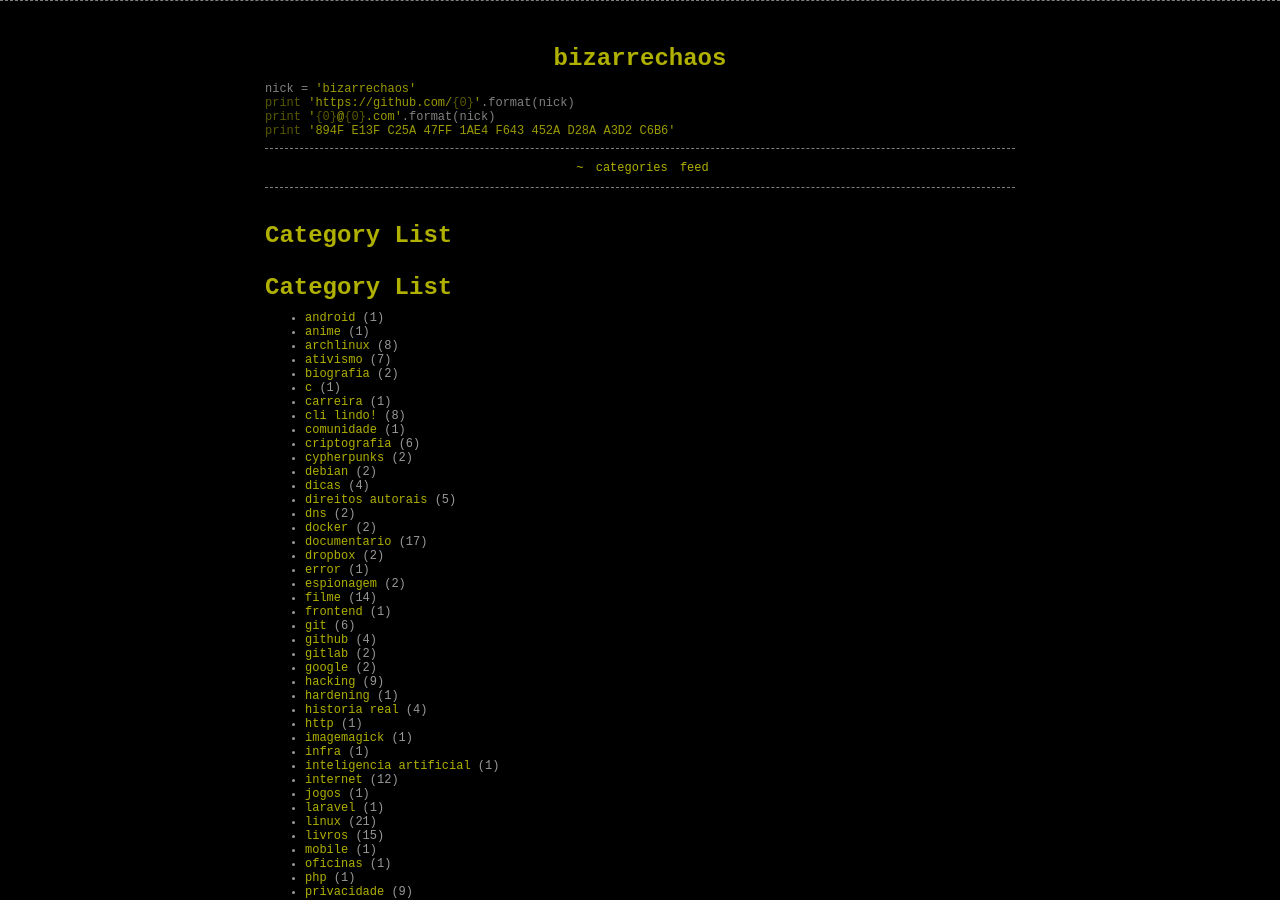
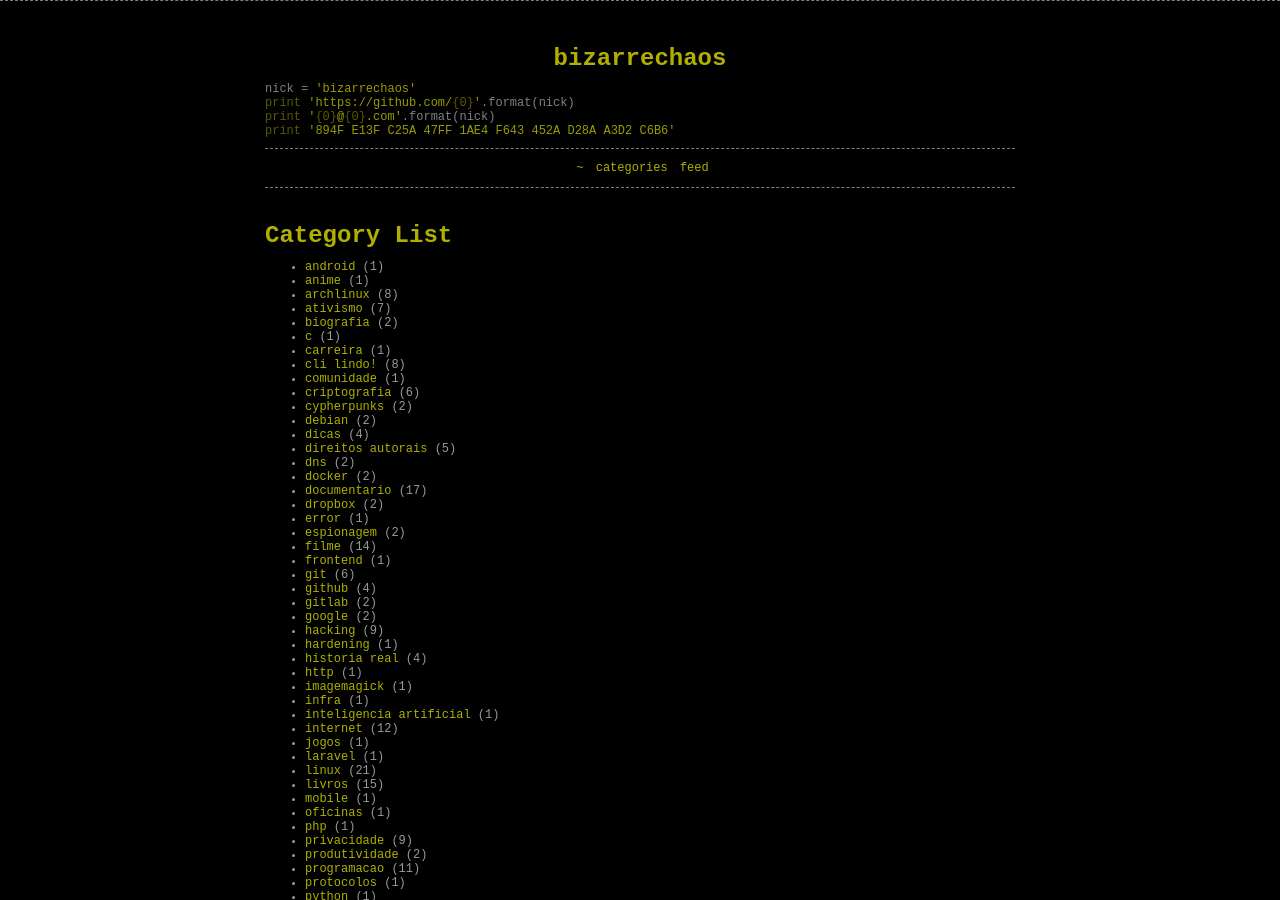
Before and after one commit to bizarrechaos/bizarrechaos.github.io, a Jekyll site: the page built from category.md, in a window 1280 px wide and 900 px high. Built offline with Jekyll 4.4.1, drawn with Linux system fonts in a browser that asks for light colours.

Commit message:
Update category.md

```diff
--- a/category.md
+++ b/category.md
@@ -3,10 +3,6 @@ layout: page
 title: "Category List"
 permalink: /category/
 ---
-
-<header>
-    <h1>Category List</h1>
-</header>
 
 <ul class="tag-box inline">
 {% assign list = site.tags | sort %}
```
